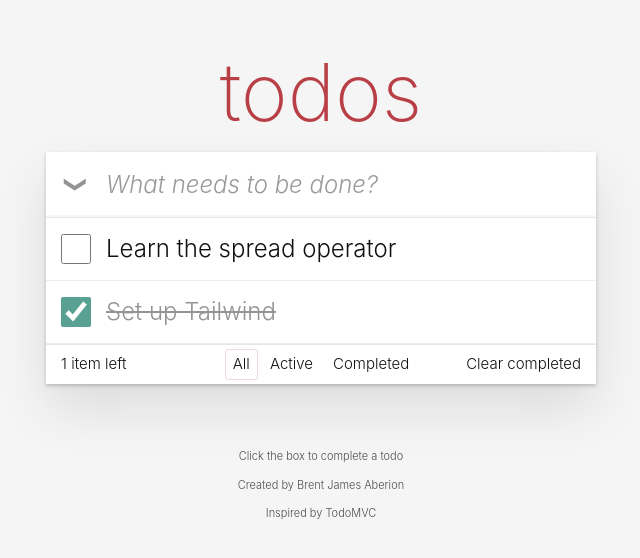
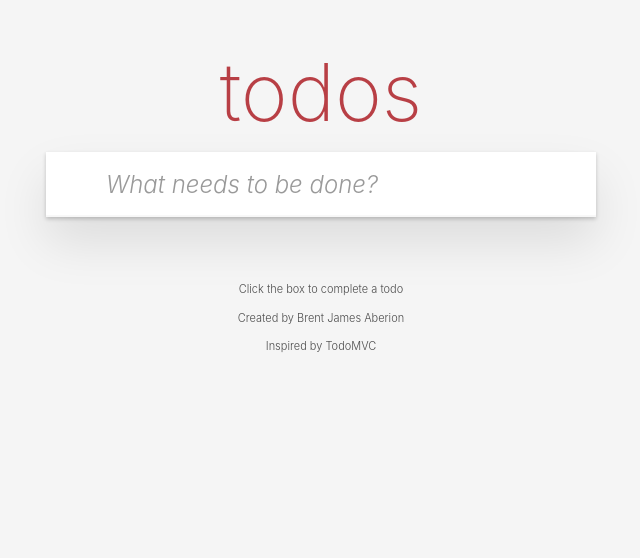
Before and after one commit to brentjamesaberion/CSIT340-todomvc, a React (Vite) app: page / in a window 1280 px wide. Shown: the top 558 px of the page, without its empty margins (319-959 px from the left). Built offline with nearby package versions, Linux system fonts and the light colour scheme.

Commit message:
feat: hide main and footer when there are no todos

```diff
--- a/src/components/Todos.jsx
+++ b/src/components/Todos.jsx
@@ -2,10 +2,7 @@
 
 function Todos() {
     const [text, setText] = useState('')
-    const [todos, setTodos] = useState([
-    { id: 1, text: "Learn the spread operator", completed: false },
-    { id: 2, text: "Set up Tailwind", completed: true },
-  ]);
+  const [todos, setTodos] = useState([])
 
   function handleSubmit(e) {
     e.preventDefault()
@@ -43,6 +40,8 @@
             placeholder="What needs to be done?"
           />
         </form>
+        {todos.length > 0 && (
+          <>
 
         <main className="relative border-t border-[#e6e6e6]">
           <input id="toggle-all" type="checkbox" className="peer sr-only" />
@@ -124,6 +123,8 @@
             Clear completed
           </button>
         </footer>
+        </>
+        )}
       </div>
     </section>
   );
```
